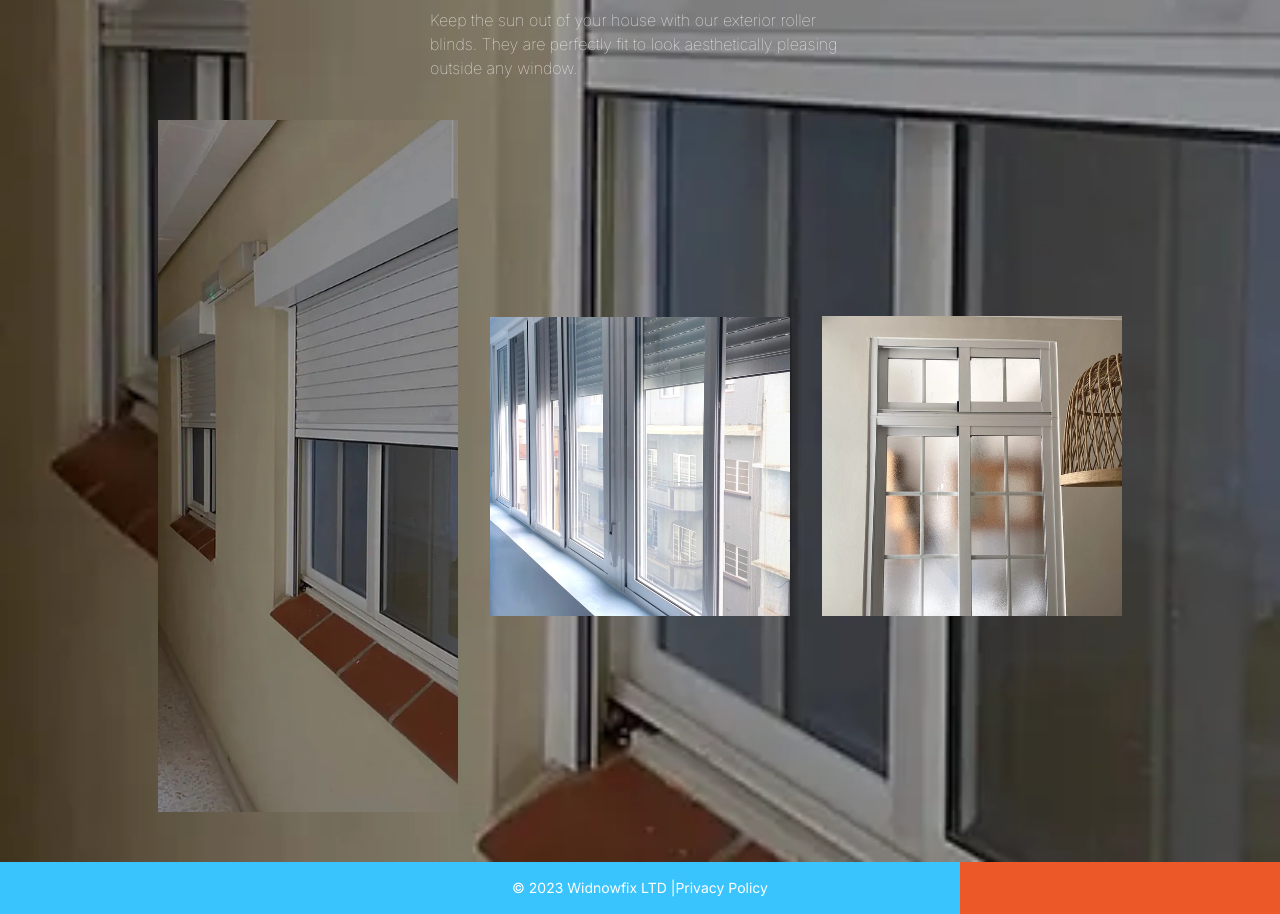
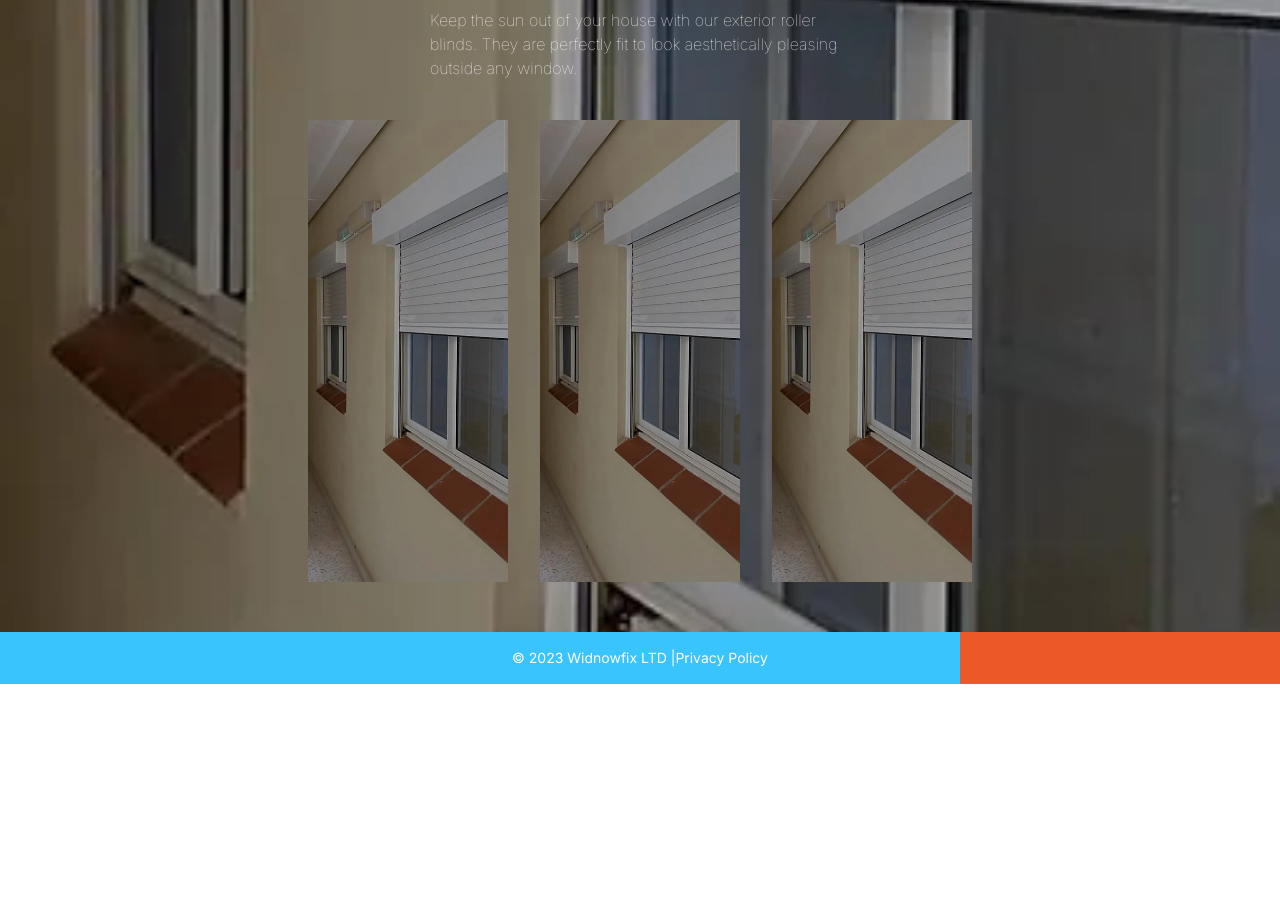
Before and after one commit to ElAndy94/windowfix, a Next.js app: page /exterior-roller-blinds in a window 1280 px wide. Shown: the part 520-1434 px from the top of the page. After the commit the page ends 1204 px from the top, so only its background shows below. Built offline with nearby package versions, Linux system fonts and the light colour scheme.

Commit message:
working on the blinds page

```diff
--- a/app/exterior-roller-blinds/page.tsx
+++ b/app/exterior-roller-blinds/page.tsx
@@ -35,24 +35,24 @@ const ExteriorRollerBlinds = () => {
               <Image
                 src="/assets/exterior1.webp"
                 alt="picture of window"
-                width={300}
-                height={300}
+                width={200}
+                height={200}
               />
             </div>
             <div>
               <Image
-                src="/assets/windows3.webp"
+                src="/assets/exterior1.webp"
                 alt="picture of window"
-                width={300}
-                height={300}
+                width={200}
+                height={200}
               />
             </div>
             <div>
               <Image
-                src="/assets/windows4.webp"
+                src="/assets/exterior1.webp"
                 alt="picture of window"
-                width={300}
-                height={300}
+                width={200}
+                height={200}
               />
             </div>
           </div>
```
